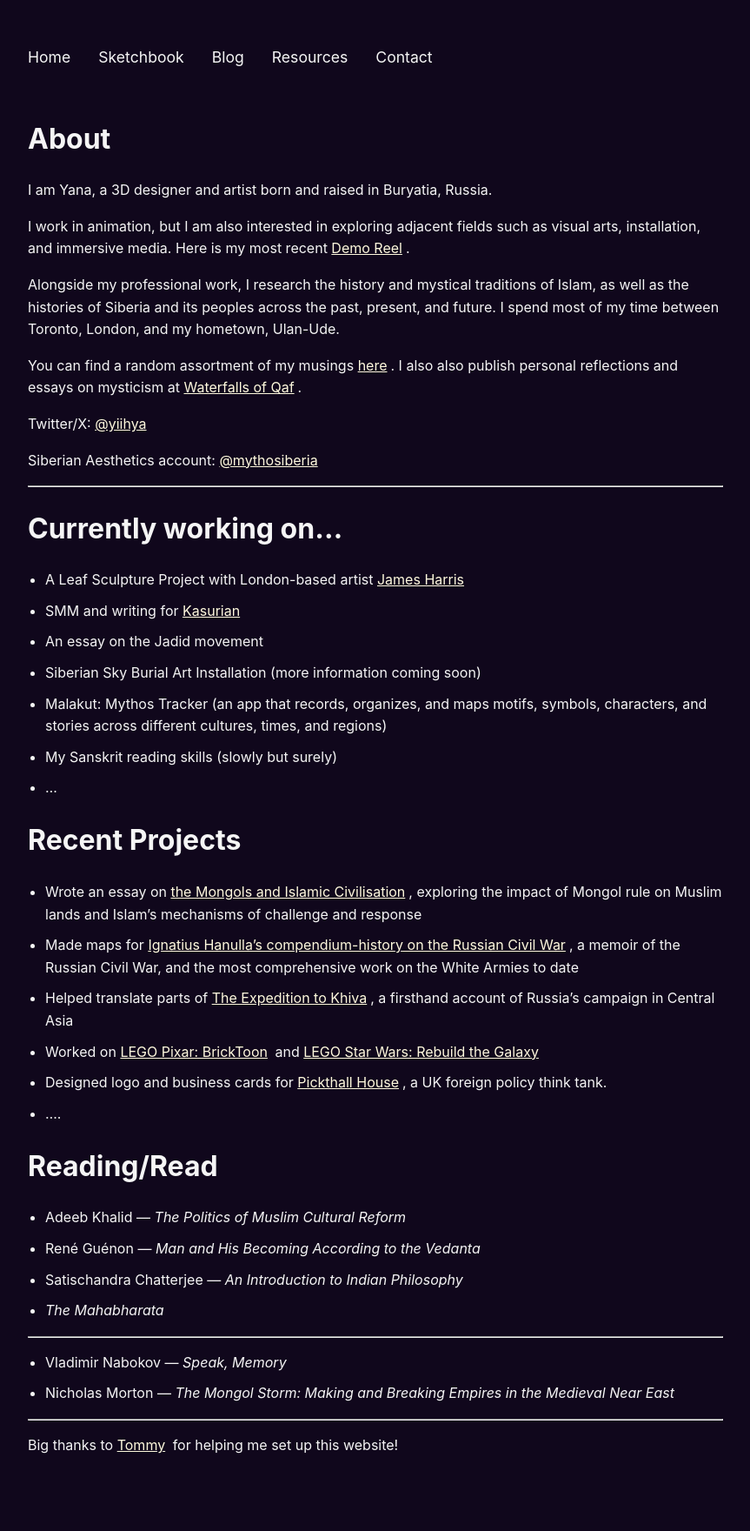
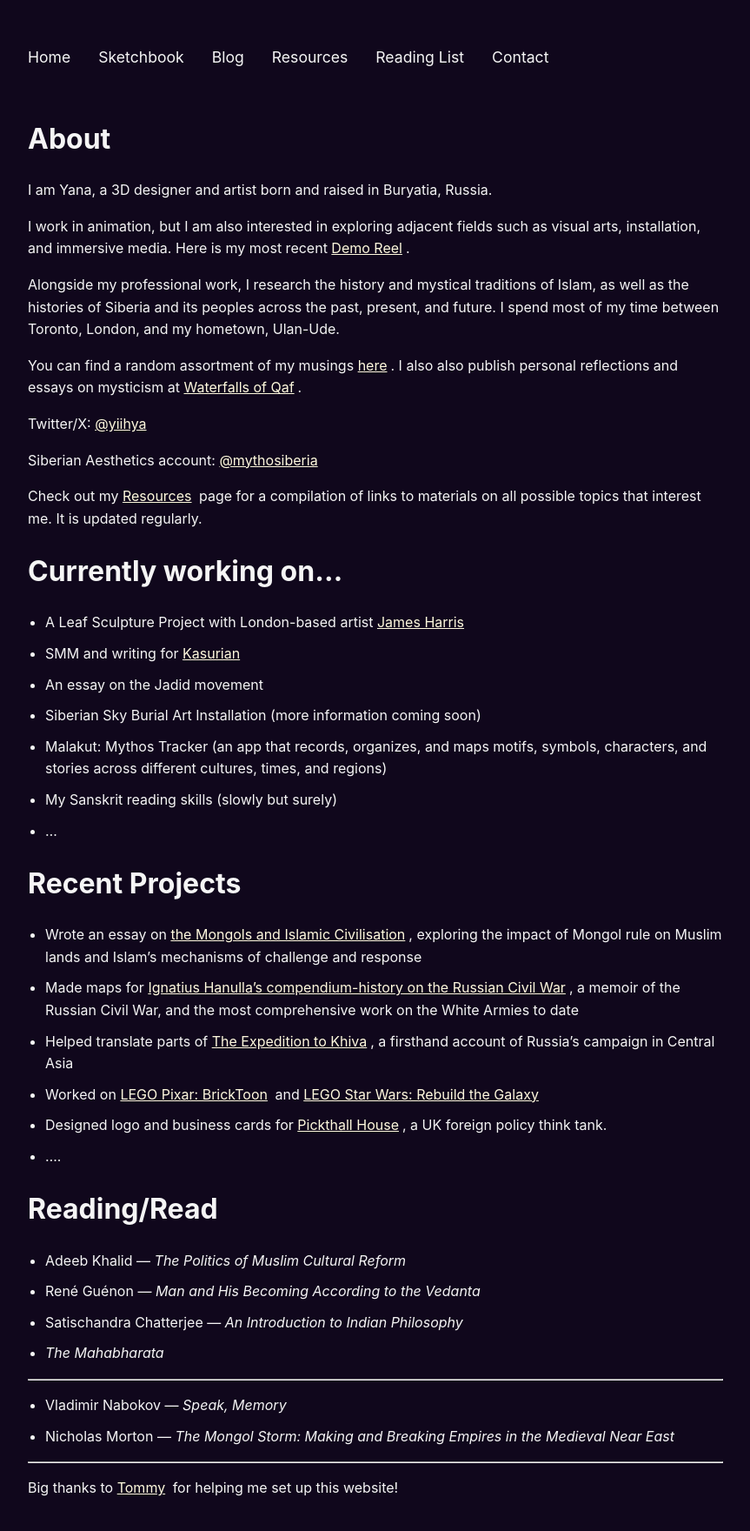
Before and after one commit to yanazuray/waterfalls-of-qaf, a Jekyll site: the page built from index.md, in a window 1280 px wide. Shown: the whole page at 87% size, without its empty margins (208-1071 px from the left). Built offline with Jekyll 4.4.1, drawn with Linux system fonts in a browser that asks for light colours; before the commit the page ends 1711 px from its top, so only the background shows below that.

Commit message:
vault backup: 2025-04-26 04:40:28

```diff
--- a/_layouts/default.html
+++ b/_layouts/default.html
@@ -5,7 +5,7 @@
   <link rel="stylesheet" href="{{ '/assets/css/styles.css' | relative_url }}">
 
   <!-- Favicons -->
-  <link rel="icon" type="image/png" sizes="32x32" href="/favicon-32x32.png">
+  <link rel="icon" type="image/png" sizes="48x48" href="/favicon-48x48.png">
   <link rel="apple-touch-icon" sizes="180x180" href="/apple-touch-icon.png">
   <link rel="manifest" href="/manifest.json">
   <!-- (etc — all the other generated tags) -->
@@ -17,6 +17,7 @@
   <a href="{{ site.baseurl }}/Sketchbook">Sketchbook</a>
   <a href="{{ site.baseurl }}/Blog">Blog</a>
   <a href="{{ site.baseurl }}/Resources">Resources</a>
+  <a href="{{ site.baseurl }}/Reading List">Reading List</a>
   <a href="{{ site.baseurl }}/Contact">Contact</a>
 </nav>
   <div class="container">
--- a/index.md
+++ b/index.md
@@ -17,7 +17,7 @@ Twitter/X: [@yiihya](https://x.com/yiihya)
 
 Siberian Aesthetics account: [@mythosiberia](https://x.com/mythosiberia)
 
----
+Check out my [Resources](https://yanazuray.me/Resources) page for a compilation of links to materials on all possible topics that interest me. It is updated regularly.
 # Currently working on...
 
 * A Leaf Sculpture Project with London-based artist [James Harris](https://www.jamesharris.co.uk/)
```
Also changed, not shown: Reading List.md (added, +6 -0 lines), staff.html (deleted, +0 -15 lines), .obsidian/workspace.json, favicon-48x48.png (added).
